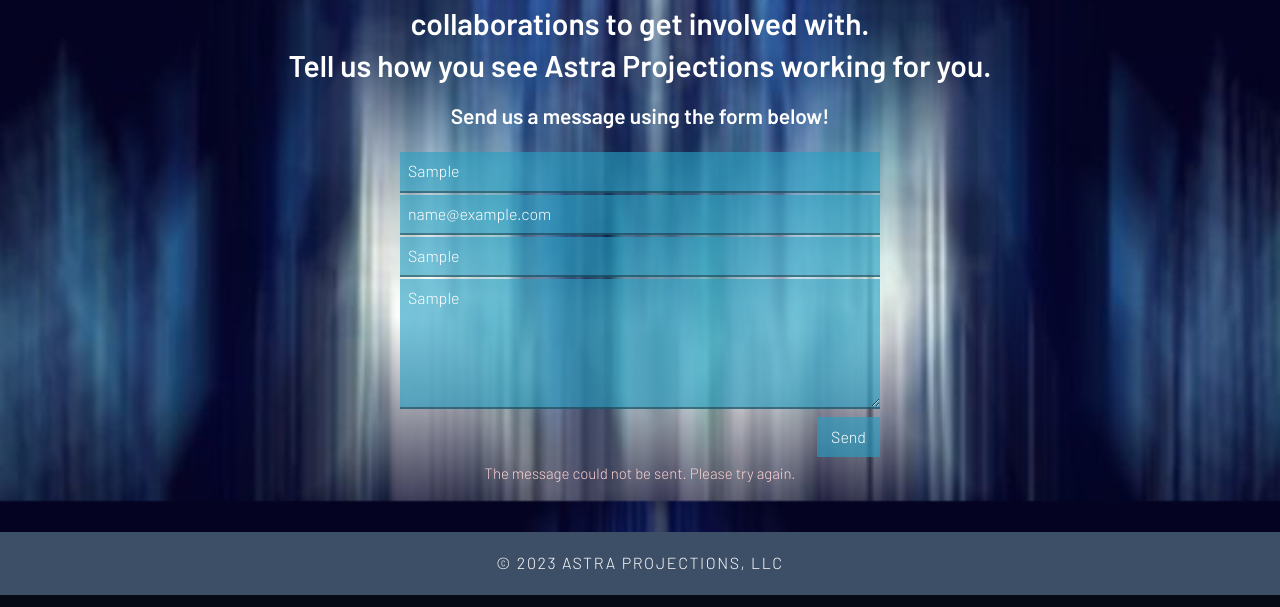
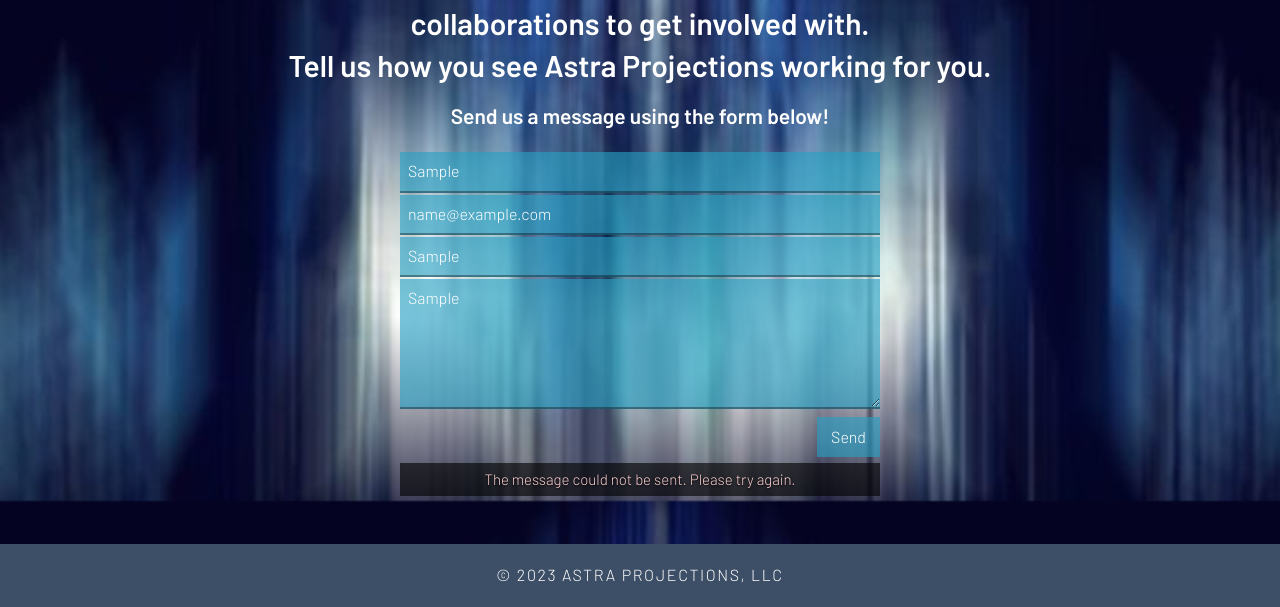
Before and after one commit to haijakd/astra-projections, a plain HTML site: page site/contact.html in a window 1280 px wide. Both pictures are taken after typing "Sample", "name@example.com", "Sample", "Sample" into the empty fields and a click on the button "Send". Shown: the part 299-906 px from the top of the page. Drawn offline with Linux system fonts and the light colour scheme; no server answers.

Commit message:
Readable form status over bright backgrounds

```diff
--- a/site/css/style.css
+++ b/site/css/style.css
@@ -159,6 +159,8 @@ form.quote ::placeholder { color: #fff; opacity: 1; }
 form.quote button { justify-self: end; border: 0; background: var(--field); color: #fff; font: inherit; font-size: 16px; padding: 8px 14px; min-height: 40px; cursor: pointer; margin-top: 6px; }
 form.quote button:hover { background: var(--accent); }
 form.quote .status { min-height: 1.2em; font-size: 15px; margin: 4px 0 0; }
+/* dark backing so the result stays readable over the bright streak backgrounds */
+form.quote .status:not(:empty) { background: rgba(0, 0, 0, 0.62); padding: 6px 10px; text-shadow: 0 1px 2px #000; }
 form.quote .status.err { color: #ffd2d2; }
 form.quote button:disabled { opacity: 0.6; cursor: wait; }
 form.quote input:focus-visible, form.quote textarea:focus-visible, form.quote button:focus-visible { outline: 2px solid #fff; outline-offset: 2px; }
```
